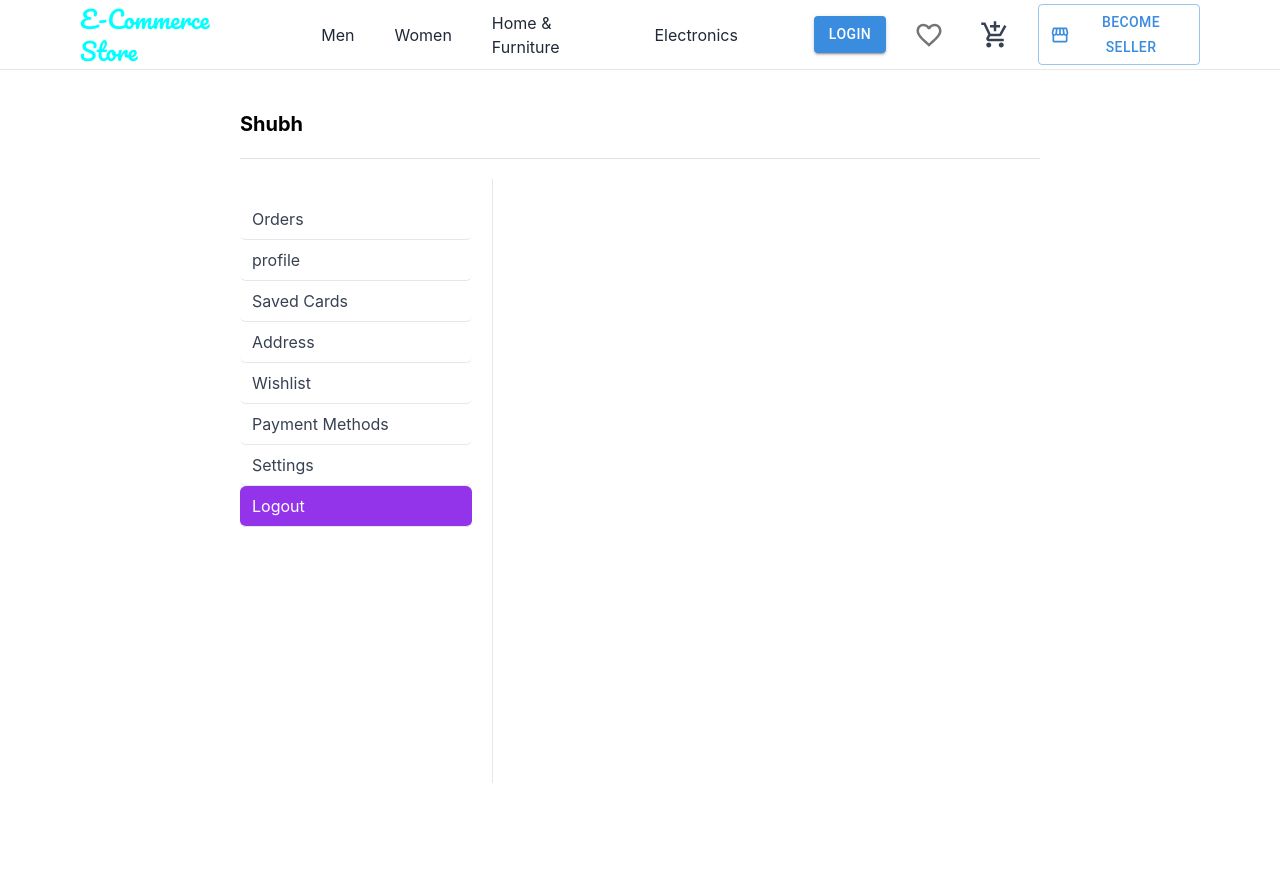
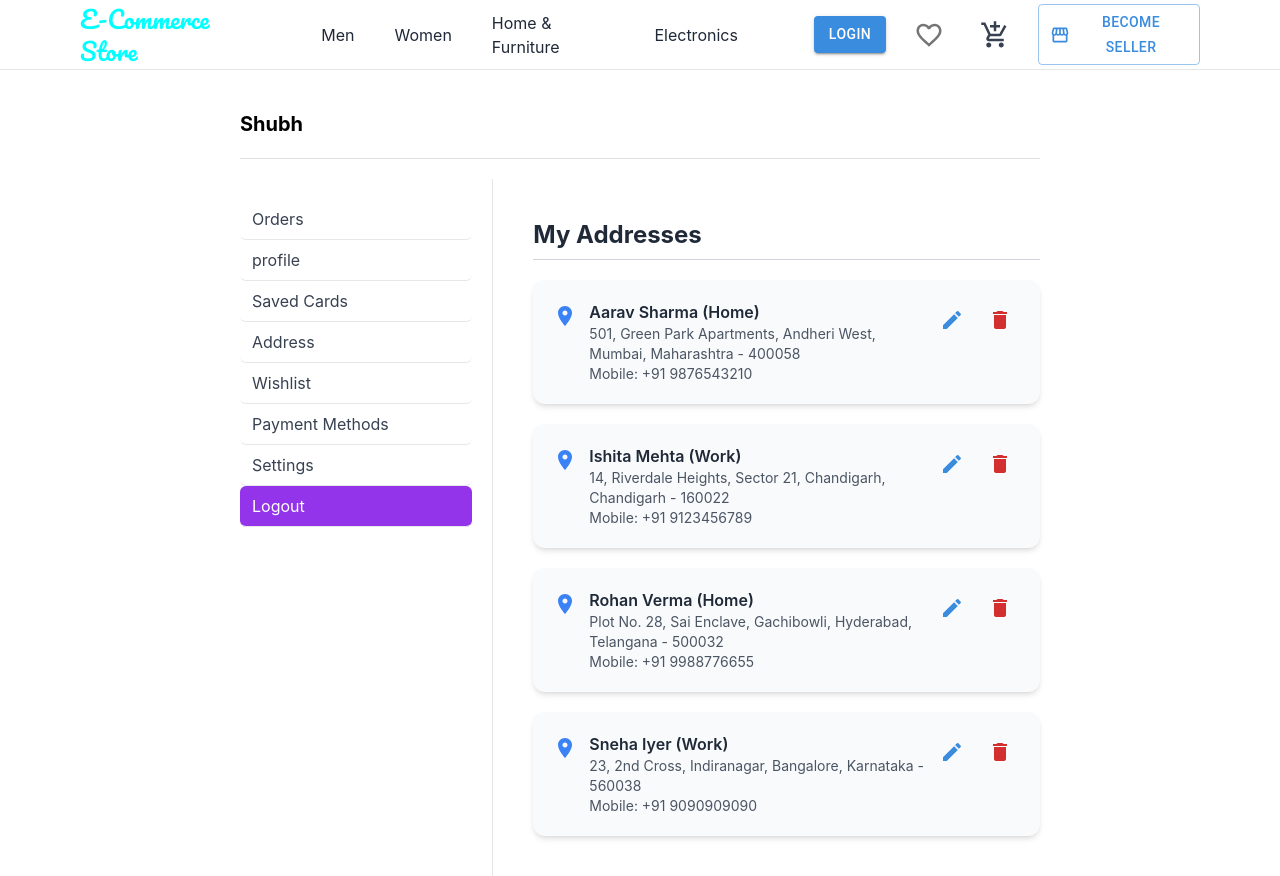
Before and after one commit to shubhcoding01/ecomproject, a React (Create React App) app: page /account/logout in a window 1280 px wide. Built offline with nearby package versions, Linux system fonts and the light colour scheme; some icons are missing.

Commit message:
Add Address component and UserAddressCard to Account page

```diff
--- a/src/customer/pages/Account/Account.tsx
+++ b/src/customer/pages/Account/Account.tsx
@@ -6,6 +6,7 @@ import Orders from './Orders'
 import OrderDetails from './OrderDetails'
 import UserDetails from './UserDetails'
 import SavedCards from './SavedCards'
+import Address from './Address'
 
 const menu = [
 
@@ -45,6 +46,7 @@ const Account = () => {
                 {/* <OrderDetails /> */}
                 {/* <UserDetails /> */}
                 {/* <SavedCards /> */}
+                <Address />
             </section>
         </div>
     </div>
--- a/src/customer/pages/Account/Address.tsx
+++ b/src/customer/pages/Account/Address.tsx
@@ -1,9 +1,71 @@
-import React from 'react'
+import React from 'react';
+import UserAddressCard from './UserAddressCard';
+ // adjust path as needed
+
+const dummyAddresses = [
+  {
+    id: 1,
+    name: 'Aarav Sharma',
+    mobile: '+91 9876543210',
+    addressLine: '501, Green Park Apartments, Andheri West',
+    city: 'Mumbai',
+    state: 'Maharashtra',
+    pincode: '400058',
+    type: 'Home',
+  },
+  {
+    id: 2,
+    name: 'Ishita Mehta',
+    mobile: '+91 9123456789',
+    addressLine: '14, Riverdale Heights, Sector 21',
+    city: 'Chandigarh',
+    state: 'Chandigarh',
+    pincode: '160022',
+    type: 'Work',
+  },
+  {
+    id: 3,
+    name: 'Rohan Verma',
+    mobile: '+91 9988776655',
+    addressLine: 'Plot No. 28, Sai Enclave, Gachibowli',
+    city: 'Hyderabad',
+    state: 'Telangana',
+    pincode: '500032',
+    type: 'Home',
+  },
+  {
+    id: 4,
+    name: 'Sneha Iyer',
+    mobile: '+91 9090909090',
+    addressLine: '23, 2nd Cross, Indiranagar',
+    city: 'Bangalore',
+    state: 'Karnataka',
+    pincode: '560038',
+    type: 'Work',
+  },
+];
 
 const Address = () => {
   return (
-    <div>Address</div>
-  )
-}
+    <div className="w-full max-w-4xl mx-auto py-10 space-y-5">
+      <h1 className="text-2xl font-bold text-gray-800 pb-2 border-b border-gray-300">My Addresses</h1>
 
-export default Address
+      {dummyAddresses.map((addr) => (
+        <UserAddressCard
+          key={addr.id}
+          name={addr.name}
+          mobile={addr.mobile}
+          addressLine={addr.addressLine}
+          city={addr.city}
+          state={addr.state}
+          pincode={addr.pincode}
+          type={addr.type}
+          onEdit={() => console.log('Edit address', addr.id)}
+          onDelete={() => console.log('Delete address', addr.id)}
+        />
+      ))}
+    </div>
+  );
+};
+
+export default Address;
--- a/src/customer/pages/Account/UserAddressCard.tsx
+++ b/src/customer/pages/Account/UserAddressCard.tsx
@@ -1,9 +1,52 @@
-import React from 'react'
+import React from 'react';
+import { Edit, Delete, LocationOn } from '@mui/icons-material';
+import { IconButton, Box } from '@mui/material';
 
-const UserAddressCard = () => {
+type AddressProps = {
+  name: string;
+  mobile: string;
+  addressLine: string;
+  city: string;
+  state: string;
+  pincode: string;
+  type?: 'Home' | 'Work' | string;
+  onEdit?: () => void;
+  onDelete?: () => void;
+};
+
+const UserAddressCard = ({
+  name,
+  mobile,
+  addressLine,
+  city,
+  state,
+  pincode,
+  type = 'Home',
+  onEdit,
+  onDelete,
+}: AddressProps) => {
   return (
-    <div>UserAddressCard</div>
-  )
-}
+    <Box className="flex justify-between items-start bg-slate-50 p-5 rounded-xl shadow-md hover:shadow-lg">
+      <div className="flex gap-3">
+        <LocationOn className="text-blue-500 mt-1" />
+        <div>
+          <p className="font-semibold text-gray-800">{name} ({type})</p>
+          <p className="text-sm text-gray-600">
+            {addressLine}, {city}, {state} - {pincode}
+          </p>
+          <p className="text-sm text-gray-600">Mobile: {mobile}</p>
+        </div>
+      </div>
+      <div className="flex gap-2">
+        <IconButton color="primary" onClick={onEdit}>
+          <Edit />
+        </IconButton>
+        <IconButton color="error" onClick={onDelete}>
+          <Delete />
+        </IconButton>
+      </div>
+    </Box>
+  );
+};
 
-export default UserAddressCard
+export default UserAddressCard;
```
